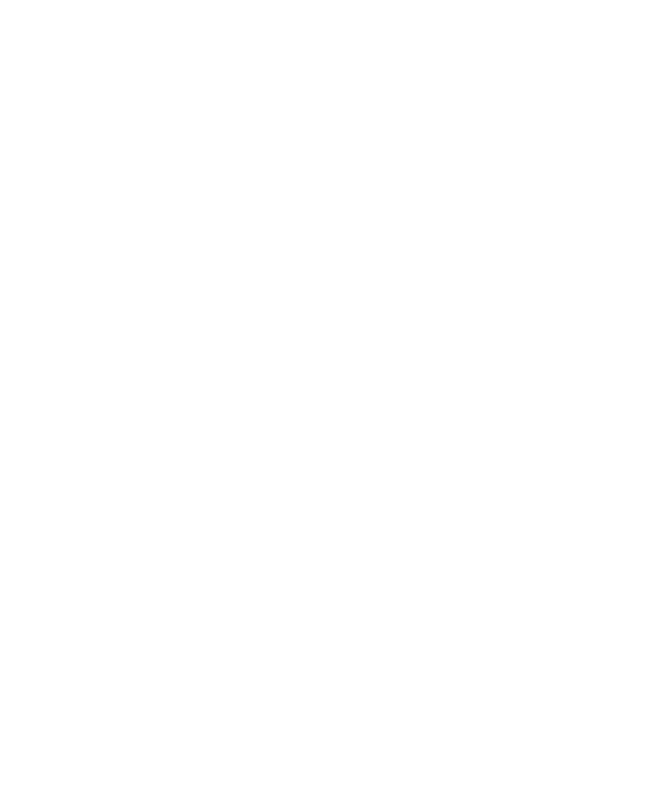
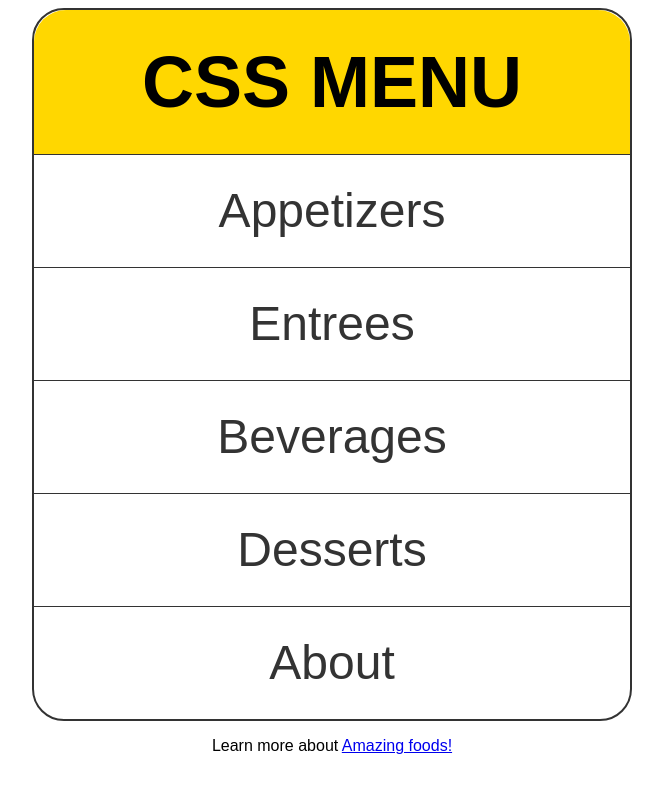
Before and after one commit to errortax/Menu, a plain HTML site: page index.html in a window 1280 px wide. Shown: the whole page, without its empty margins (308-971 px from the left). Drawn offline with Linux system fonts and the light colour scheme.

Commit message:
menu done

```diff
--- a/index.html
+++ b/index.html
@@ -1,11 +1,30 @@
 <!DOCTYPE html>
 <html lang="en">
+
 <head>
     <meta charset="UTF-8">
     <meta name="viewport" content="width=device-width, initial-scale=1.0">
-    <title>Document</title>
+    <title>mini project</title>
+    <link rel="stylesheet" href="style.css">
 </head>
+
 <body>
 
+
+    <nav>
+        <h1> CSS MENU</h1>
+        <ul>
+            <li> <a href="https://www.leahsugerman.com/blog/worlds-best-food">Appetizers</a></li>
+            <li><a href="https://www.leahsugerman.com/blog/worlds-best-food"> Entrees</a></li>
+            <li> <a href="https://www.leahsugerman.com/blog/worlds-best-food">Beverages</a></li>
+            <li> <a href="https://www.leahsugerman.com/blog/worlds-best-food">Desserts</a></li>
+            <li> <a href="https://www.leahsugerman.com/blog/worlds-best-food">About</a></li>
+        </ul>
+    </nav>
+    <p> Learn more about <a href="https://www.cnn.com/travel/article/world-best-food-dishes/index.html"> Amazing
+            foods!</a></p>
+
+
 </body>
+
 </html>
--- a/style.css
+++ b/style.css
@@ -0,0 +1,50 @@
+*{
+    padding: 0;
+    margin: 0;
+    box-sizing: border-box;
+}
+
+body{
+    margin: 0.5rem;
+    font-family: sans-serif;
+    text-align: center;
+}
+nav{
+    border: 2px solid #333;
+    border-radius: 2rem;
+    margin: 0 auto 1rem;
+    max-width: 600px;
+    font-size: 3rem;
+    line-height: 7rem;
+
+}
+
+h1{
+    padding: 1rem;
+    background: gold;
+    border-radius: 2rem 2rem 0 0;
+}
+
+ul{
+    list-style-type: none;
+}
+li a{
+    display: block;
+}
+li{
+    border-top: 1px solid #333;
+}
+li a, li a:visited{
+    text-decoration: none;
+    color: #333;
+}
+
+li a:hover, a:focus{
+    background-color: #333;
+    color: whitesmoke;
+    cursor: pointer;
+}
+
+li:last-child a{
+    border-radius: 0 0 2rem 2rem;
+}
```
Also changed, not shown: 1 other file.
